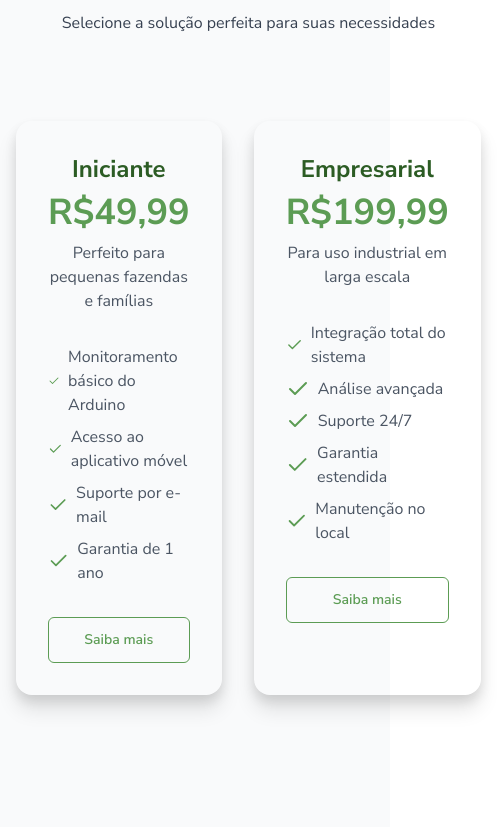
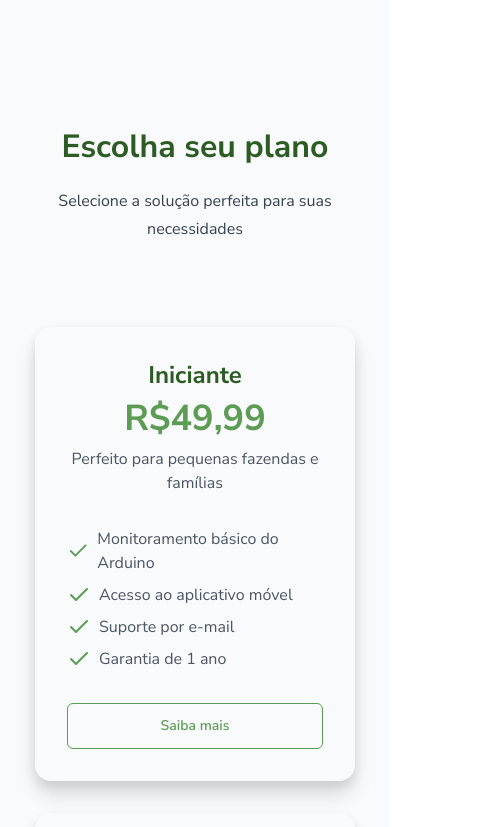
Before and after one commit to Lotus-Bio/lotus-frontend-2.0, a Next.js app: page / in a window 390 px wide. Shown: the part 3860-4687 px from the top of the page, 497 px wide, since content can reach past the window. Built offline with nearby package versions, Linux system fonts and the light colour scheme; no server answers.

Commit message:
Corrige alinhamento mobile

```diff
--- a/src/ui/sections/PlanSection/planSection.style.js
+++ b/src/ui/sections/PlanSection/planSection.style.js
@@ -13,7 +13,8 @@ export const ContainerPlan = styled(Container)`
 
   margin-top: 4rem;
 
-  @media (min-width: 768px) {
-    grid-template-columns: repeat(2, 1fr);
+  @media (max-width: 768px) {
+    flex-direction: column;
+    align-items: center;
   }
 `;
```
